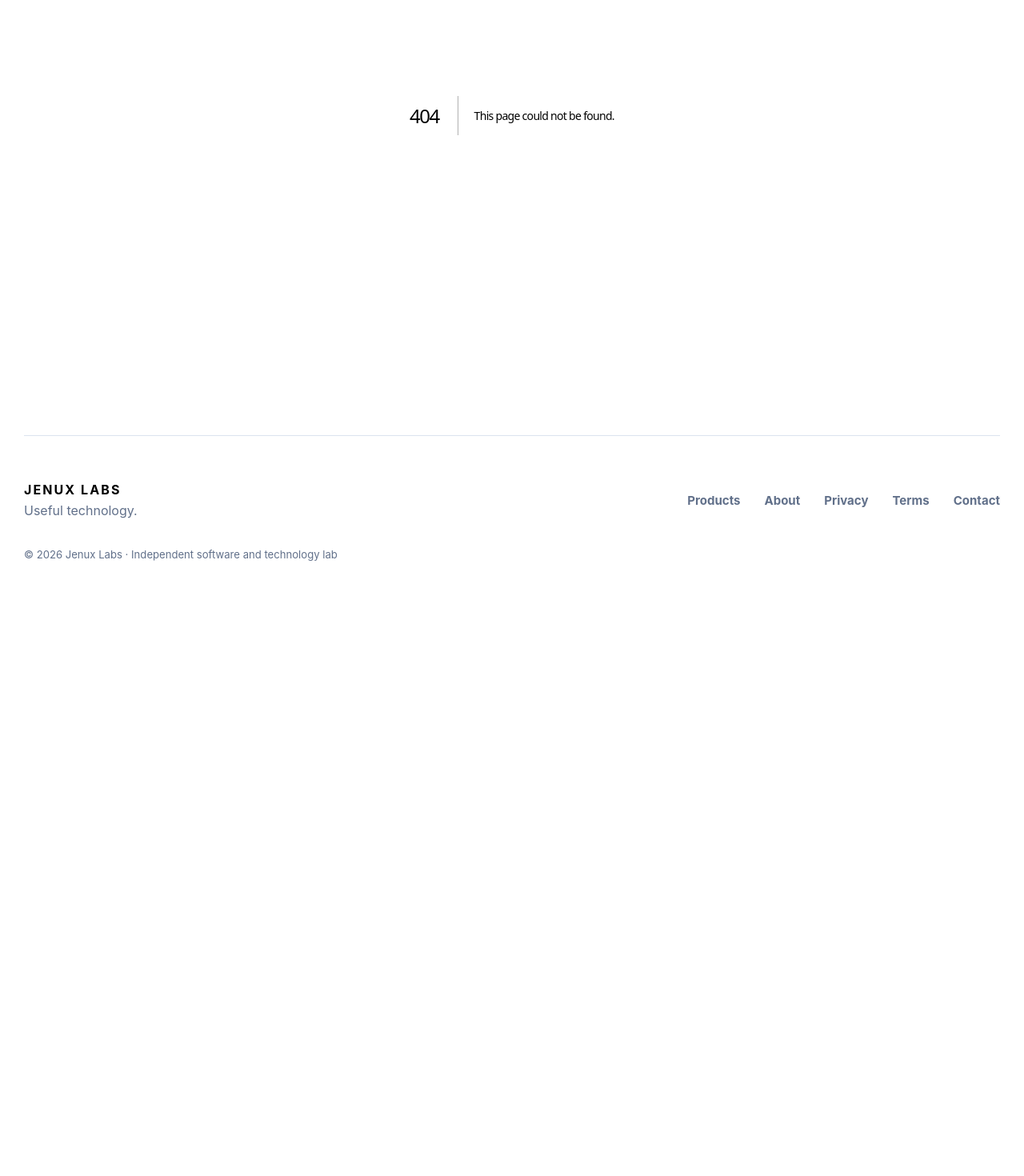
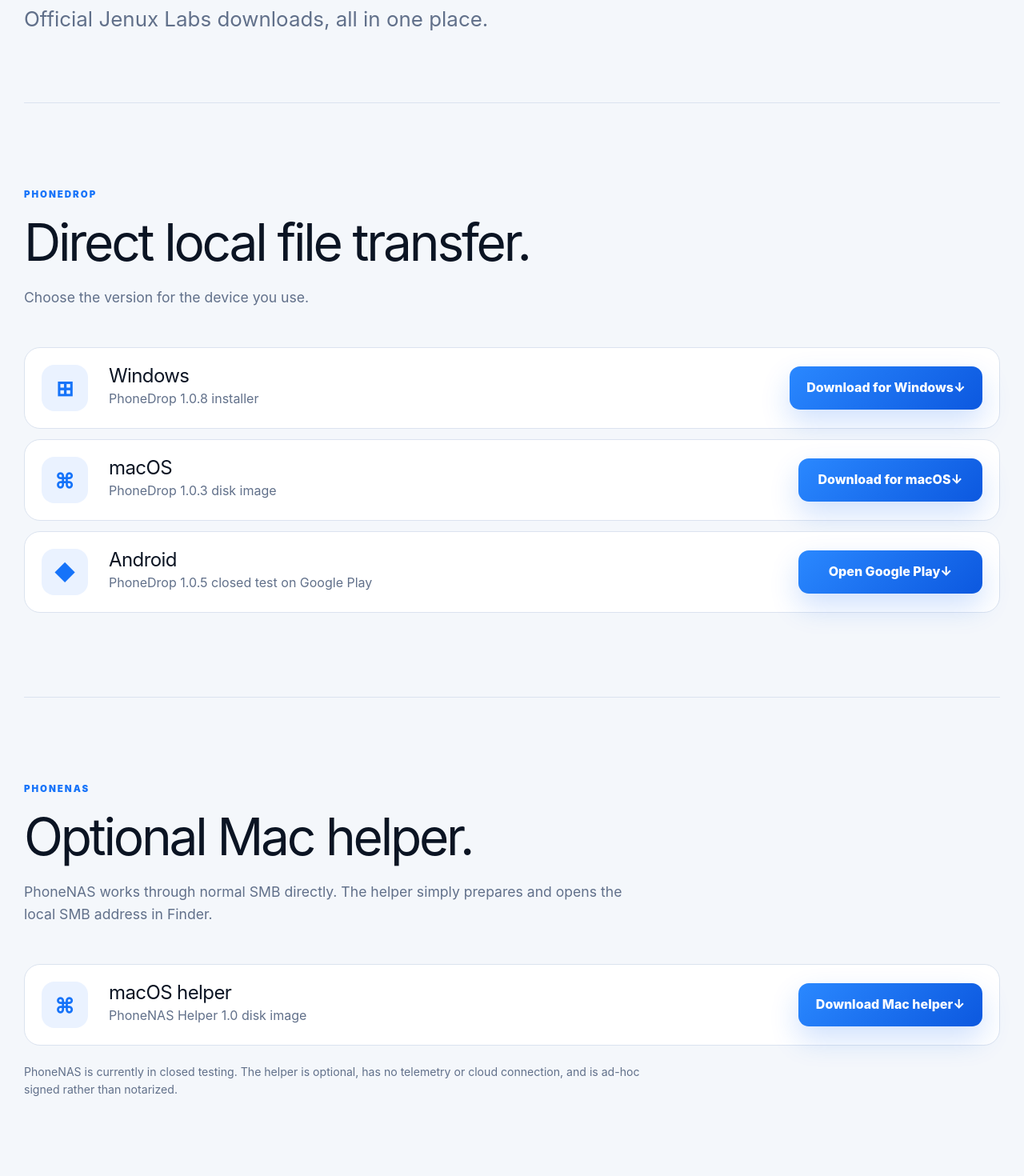
Before and after one commit to jenuxlabs/website, a Next.js app: page /downloads in a window 1280 px wide. Before the commit this address had no page. Shown: the part 340-1810 px from the top of the page at 80% size. Before the commit the page ends 1072 px from the top, so only its background shows below. Built offline with nearby package versions, Linux system fonts and the light colour scheme.

Commit message:
Add top-level downloads page

```diff
--- /dev/null
+++ b/app/downloads/page.tsx
@@ -0,0 +1,27 @@
+import type { Metadata } from 'next';
+
+export const metadata: Metadata = {
+  title: 'Downloads — Jenux Labs',
+  description: 'Official downloads for Jenux Labs software.',
+};
+
+const phoneDrop = [
+  ['⊞', 'Windows', 'PhoneDrop 1.0.8 installer', '/phonedrop/PhoneDrop-Setup-1.0.8.exe', 'Download for Windows'],
+  ['⌘', 'macOS', 'PhoneDrop 1.0.3 disk image', '/downloads/PhoneDrop-1.0.3.dmg', 'Download for macOS'],
+  ['◆', 'Android', 'PhoneDrop 1.0.5 closed test on Google Play', 'https://play.google.com/apps/testing/labs.jenux.phonedrop', 'Open Google Play'],
+];
+
+export default function Downloads() {
+  return <>
+    <section className="page-hero"><p className="eyebrow">DOWNLOADS</p><h1>Get the right tool.</h1><p className="lede">Official Jenux Labs downloads, all in one place.</p></section>
+    <section className="section download-section">
+      <header><p className="eyebrow">PHONEDROP</p><h2>Direct local file transfer.</h2><p>Choose the version for the device you use.</p></header>
+      <div className="download-grid">{phoneDrop.map(([icon, name, detail, href, label]) => <article key={name}><span className="os-icon">{icon}</span><div><h3>{name}</h3><p>{detail}</p></div><a className="button" href={href}>{label} <span>↓</span></a></article>)}</div>
+    </section>
+    <section className="section download-section">
+      <header><p className="eyebrow">PHONENAS</p><h2>Optional Mac helper.</h2><p>PhoneNAS works through normal SMB directly. The helper simply prepares and opens the local SMB address in Finder.</p></header>
+      <div className="download-grid"><article><span className="os-icon">⌘</span><div><h3>macOS helper</h3><p>PhoneNAS Helper 1.0 disk image</p></div><a className="button" href="/downloads/PhoneNAS-Helper-1.0-macOS.dmg" download>Download Mac helper <span>↓</span></a></article></div>
+      <p className="quiet">PhoneNAS is currently in closed testing. The helper is optional, has no telemetry or cloud connection, and is ad-hoc signed rather than notarized.</p>
+    </section>
+  </>;
+}
--- a/app/layout.tsx
+++ b/app/layout.tsx
@@ -20,7 +20,7 @@
           <a href="/products/phonedesk/"><strong><span className="menu-monogram">PD</span>PhoneDesk</strong><small>Android desktop workspace · in development</small></a>
           <a className="products-menu-all" href="/products/">See all apps →</a>
         </div></details>
-        <a href="/about/">About</a><a href="/support/">Support</a>
+        <a href="/downloads/">Downloads</a><a href="/about/">About</a><a href="/support/">Support</a>
       </nav>
     </header>
     <main>{children}</main>
```
